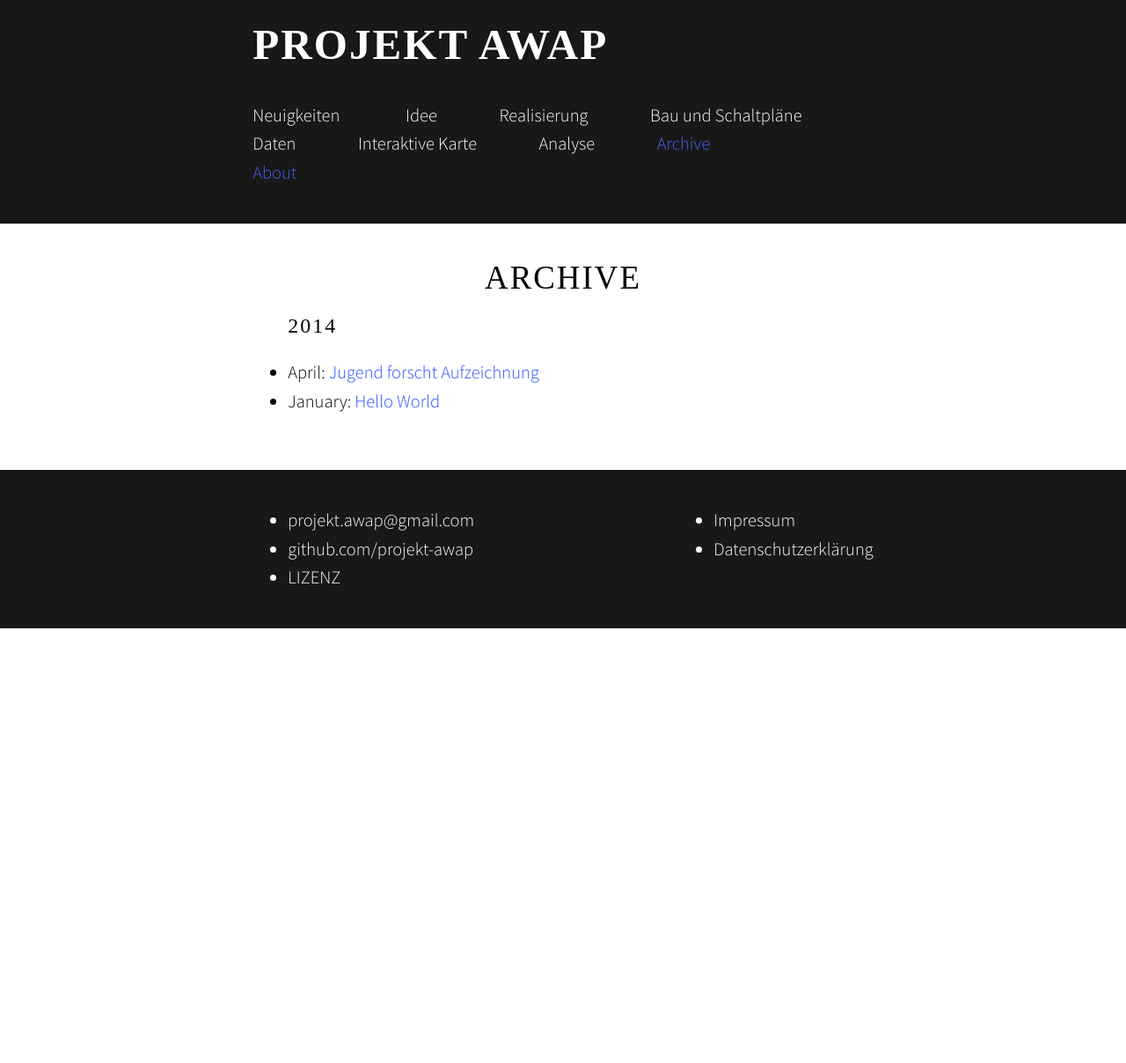
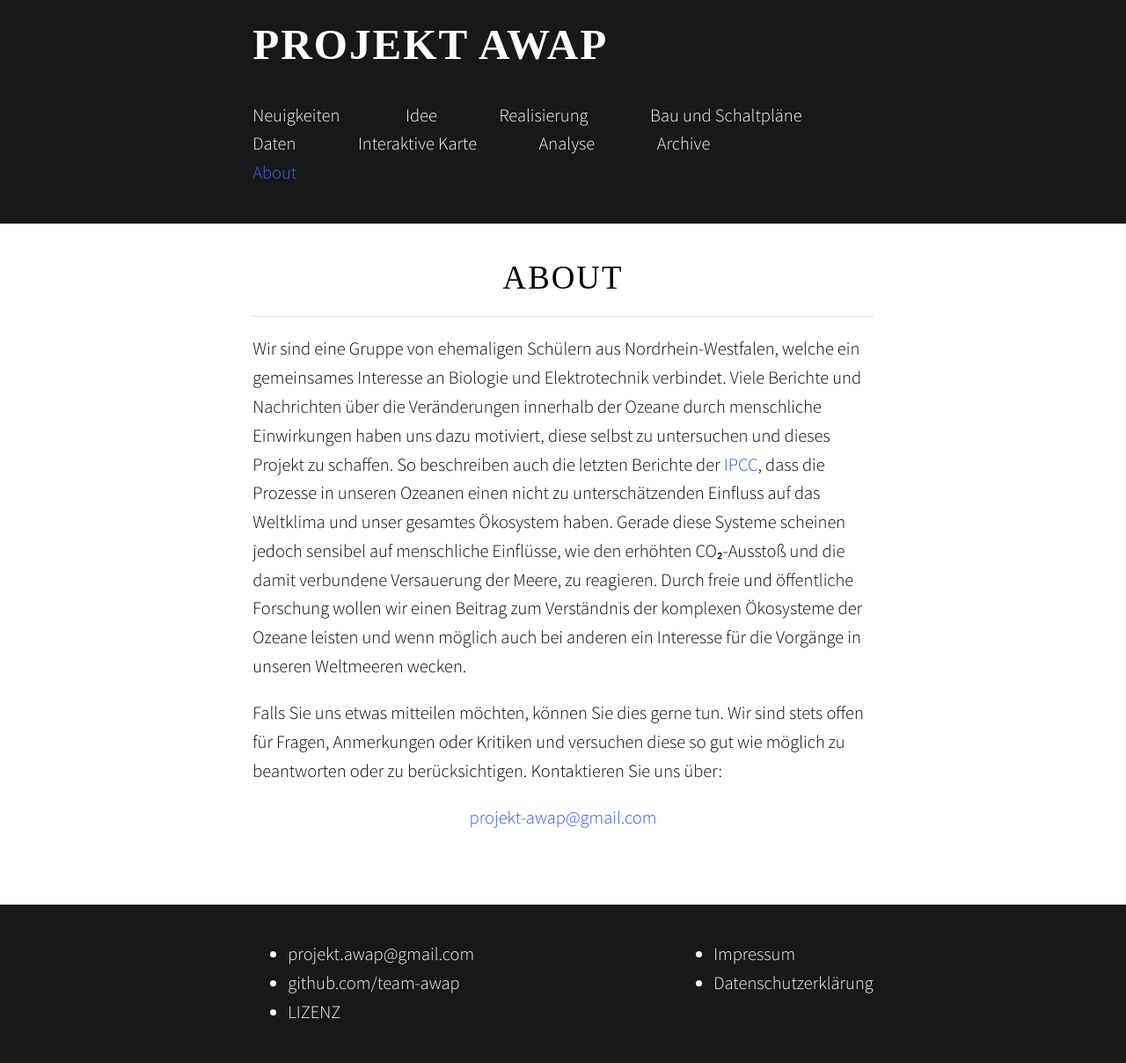
Before and after one commit to Team-AWAP/AWAP, a Jekyll site: the page built from about.html, in a window 1280 px wide. Shown: the whole page at 88% size. Built offline with Jekyll 4.4.1, drawn with Linux system fonts in a browser that asks for light colours; nearby versions of some CDN libraries; some web fonts are replaced; before the commit the page ends 900 px from its top, so only the background shows below that.

Commit message:
Correcting wrong links

```diff
--- a/_config.yml
+++ b/_config.yml
@@ -6,7 +6,7 @@
 url: "https://team-awap.github.io"
 baseurl: "/AWAP"
 email: "projekt.awap@gmail.com"
-github_username:  "projekt-awap"
+github_username:  "team-awap"
 
 style:
 #    body: "whitesmoke"
--- a/_includes/footer.html
+++ b/_includes/footer.html
@@ -3,7 +3,7 @@
         <ul>
             <li><a href="mailto:{{ site.email }}">{{ site.email }}</a></li>
             <li><a href="https://github.com/{{ site.github_username }}">github.com/{{ site.github_username }}</a></li>
-            <li><a href="/lizenz">LIZENZ</a></</li>
+            <li><a href="/AWAP/lizenz">LIZENZ</a></</li>
         </ul>
     </span>
     <span>
--- a/about.html
+++ b/about.html
@@ -6,7 +6,7 @@
 weight: 8
 ---
 
-<p>Wir sind eine Gruppe von Schülern aus Nordrhein-Westfalen, welche ein gemeinsames Interesse an Biologie und Elektrotechnik verbindet. Viele Berichte und Nachrichten über die Veränderungen innerhalb der Ozeane durch menschliche Einwirkungen haben uns dazu motiviert, diese selbst zu untersuchen und dieses Projekt zu schaffen. So beschreiben auch die letzten Berichte der <a title="IPCC" href="http://www.ipcc.ch/" target="_blank">IPCC</a>, dass die Prozesse in unseren Ozeanen einen nicht zu unterschätzenden Einfluss auf das Weltklima und unser gesamtes Ökosystem haben. Gerade diese Systeme scheinen jedoch sensibel auf menschliche Einflüsse, wie den erhöhten CO₂-Ausstoß und die damit verbundene Versauerung der Meere, zu reagieren. Durch freie und öffentliche Forschung wollen wir einen Beitrag zum Verständnis der komplexen Ökosysteme der Ozeane leisten und wenn möglich auch bei anderen ein Interesse für die Vorgänge in unseren Weltmeeren wecken.
+<p>Wir sind eine Gruppe von ehemaligen Schülern aus Nordrhein-Westfalen, welche ein gemeinsames Interesse an Biologie und Elektrotechnik verbindet. Viele Berichte und Nachrichten über die Veränderungen innerhalb der Ozeane durch menschliche Einwirkungen haben uns dazu motiviert, diese selbst zu untersuchen und dieses Projekt zu schaffen. So beschreiben auch die letzten Berichte der <a title="IPCC" href="http://www.ipcc.ch/" target="_blank">IPCC</a>, dass die Prozesse in unseren Ozeanen einen nicht zu unterschätzenden Einfluss auf das Weltklima und unser gesamtes Ökosystem haben. Gerade diese Systeme scheinen jedoch sensibel auf menschliche Einflüsse, wie den erhöhten CO₂-Ausstoß und die damit verbundene Versauerung der Meere, zu reagieren. Durch freie und öffentliche Forschung wollen wir einen Beitrag zum Verständnis der komplexen Ökosysteme der Ozeane leisten und wenn möglich auch bei anderen ein Interesse für die Vorgänge in unseren Weltmeeren wecken.
 </p>
 <p>
 Falls Sie uns etwas mitteilen möchten, können Sie dies gerne tun. Wir sind stets offen für Fragen, Anmerkungen oder Kritiken und versuchen diese so gut wie möglich zu beantworten oder zu berücksichtigen. Kontaktieren Sie uns über:
--- a/archive.html
+++ b/archive.html
@@ -1,6 +1,6 @@
 ---
 title: "Archive"
-permalink: /about/
+permalink: /archive/
 menu: main
 weight: 7
 ---
--- a/realisierung.html
+++ b/realisierung.html
@@ -8,12 +8,12 @@
 
 <h4></h4>
 <h4>Aufbau</h4>
-<p><a href="/assets/Skizze.jpg"><img class="size-medium wp-image-173" alt="Aufbau Skizze" src="/assets/Skizze.jpg" width="300" height="278" /></a> Aufbau Skizze</p>
+<p><a href="/assets/Skizze.jpg"><img class="size-medium wp-image-173" alt="Aufbau Skizze" src="/AWAP/assets/Skizze.jpg" width="300" height="278" /></a> Aufbau Skizze</p>
 <p>Als Grundlage für die Plattform soll eine ovale Schale aus Kunststoff mit einem Metallkiel dienen. Im Kern dieser Schale wird zurVerarbeitung und Übertragung von Daten ein <a title="Arduino" href="http://arduino.cc/" target="_blank">Arduino</a> Mikrocontroller verwendet, welcher mit den Sensoren verbunden ist. Ein Bleiakkumulator dient hier als Energiequelle und wird von einer Solarzelle gespeist, was durch einen <a title="ATTiny13" href="http://www.atmel.com/Images/doc8126.pdf" target="_blank">ATTiny13</a> Microcontroller separat reguliert wird. Zum Übertragen der gesammelten Daten wird ein <a title="RockBLOCK" href="http://rockblock.rock7mobile.com/" target="_blank">RockBLOCK</a> verwendet, welches über das Iridium-Satellitennetzwerk die Informationen zu uns überträgt. Der untere Teil der Schale wird mit Kieselgel aufgefüllt, um Störungen der Elektronik durch Feuchtigkeit zu verhindern. Als Sensoren sind geplant: pH-, Foto- und Temperatursensor, sowie ein Zählrohr für radioaktive Strahlung und ein GPS-Modul zur präzisen Positionsbestimmung.</p>
 
 &nbsp;
 <h4>Inbetriebnahme</h4>
-<p><a href="/assets/zirkulation.jpg"><img class="size-medium wp-image-174" alt="Thermohaline Zirkulation (Robert Simmon, NASA)" src="/assets/zirkulation.jpg" width="282" height="300" /></a> Thermohaline Zirkulation (Robert Simmon, NASA)</p>
+<p><a href="/AWAP/assets/zirkulation.jpg"><img class="size-medium wp-image-174" alt="Thermohaline Zirkulation (Robert Simmon, NASA)" src="/assets/zirkulation.jpg" width="282" height="300" /></a> Thermohaline Zirkulation (Robert Simmon, NASA)</p>
 
 <p>Die Plattform soll westlich von Irland freigesetzt werden, sodass sie von den abgekühlten Strömungen des Golfstroms zurück in den südlichen Teil des Atlantik getrieben wird. Ab dort ließe sich der weitere Verlauf nur schwer vorhersagen, jedoch würden wir weiter die Messungen auswerten und beobachten, welche Regionen wir noch untersuchen können.</p>
 
```
